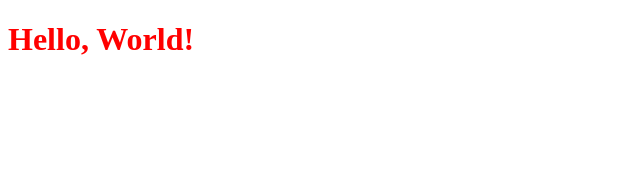
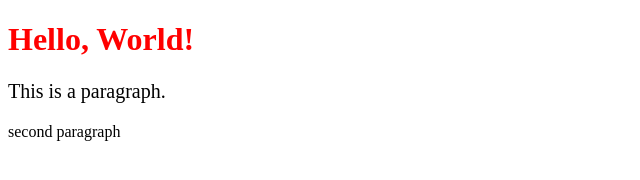
Before and after one commit to olivertchai/curso_git01, a plain HTML site: page index.html in a window 1280 px wide. Shown: the whole page, without its empty margins (0-640 px from the left). Drawn offline with Linux system fonts and the light colour scheme.

Commit message:
Changing the size of paragraph

```diff
--- a/css/style.css
+++ b/css/style.css
@@ -1,3 +1,6 @@
 h1{
     color: red;
 }
+
+.p-home{
+font-size: 20px;}
--- a/index.html
+++ b/index.html
@@ -8,5 +8,7 @@
 </head>
 <body>
     <h1>Hello, World!</h1>
+    <p class="p-home">This is a paragraph.</p>
+    <p>second paragraph</p>
 </body>
 </html>
```
